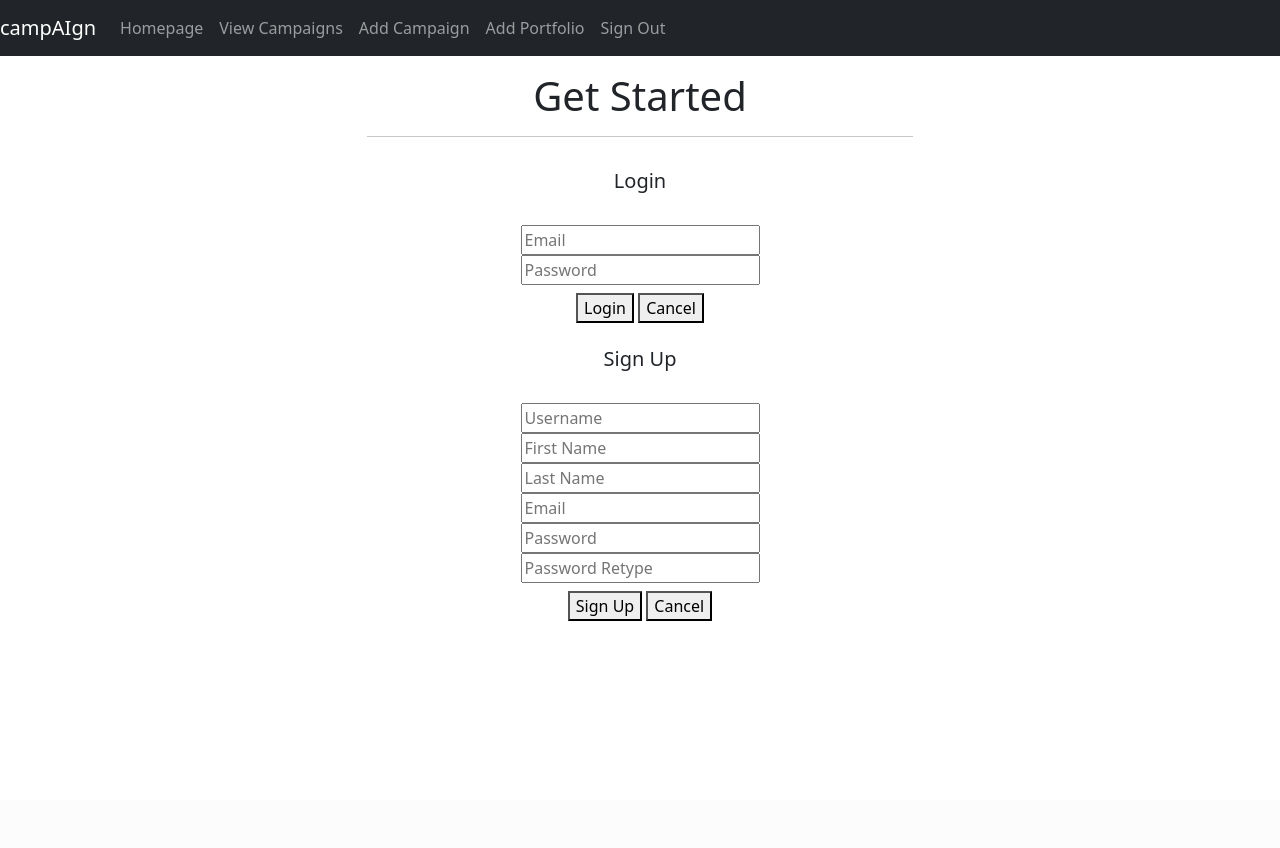
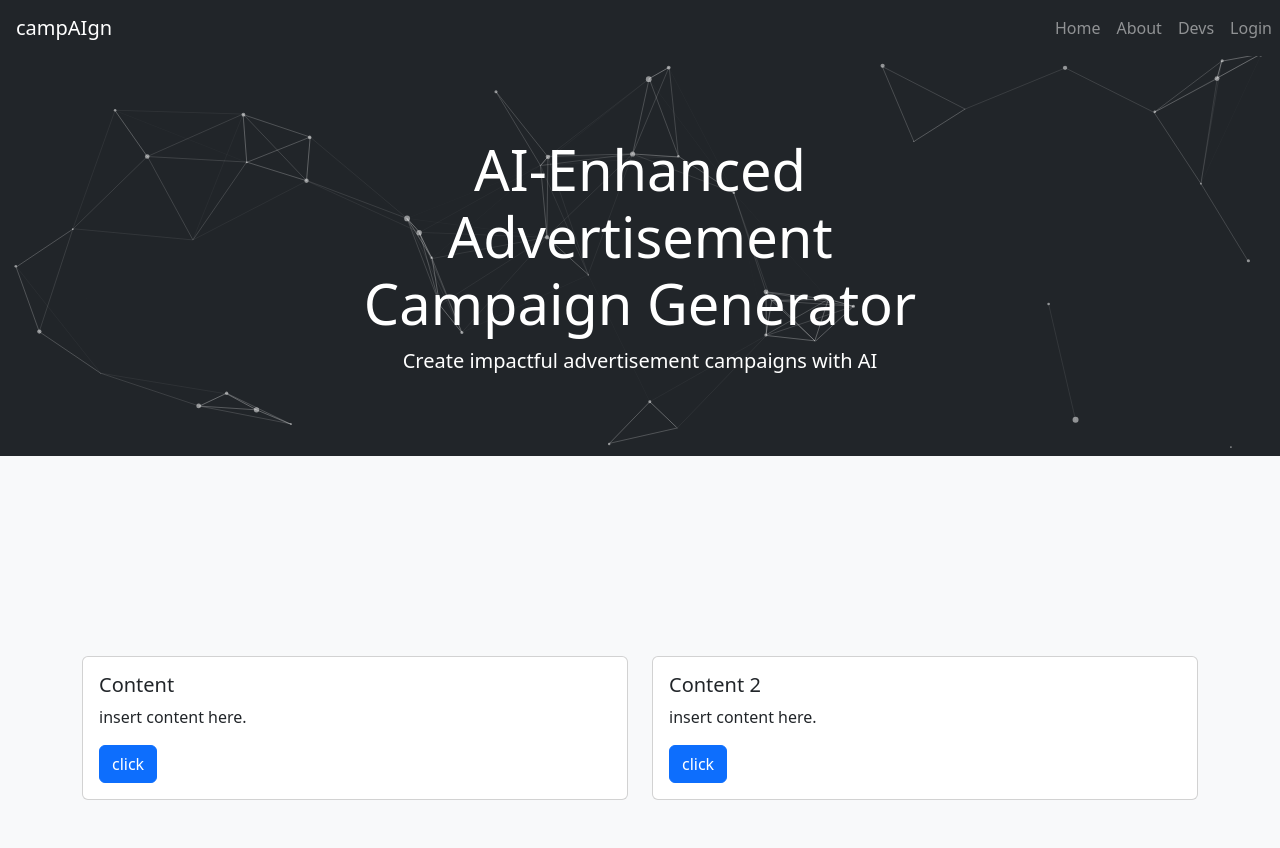
Before and after one commit to JPWarr7/AI-Campaign-Manager, a Flask app: page / in a window 1280 px wide. Before the commit the page ends 621 px from the top, so only its background shows below. Run offline with Flask 3, Linux system fonts and the light colour scheme; parts of the project's set-up code (start-up, migrations or seed data) failed here and were passed over; some libraries are stand-ins or nearby versions.

Commit message:
more UI tweaks. product landing page

```diff
--- a/app/routes/functions/mail.py
+++ b/app/routes/functions/mail.py
@@ -158,7 +158,7 @@ def portfolio_creation_notification(user, portfolio):
     address = user.email
     user_msg = f'''Hello {user.username}, a new Portfolio has been added to your account at {portfolio.creation_date}.
     \n Portfolio information is included below.
-    \n {portfolio.title}
+    \n {portfolio.name}
     '''
     message = create_message(address, user_msg, subject='Portfolio Creation Successful!')
     send_message(mail_client, message)
@@ -178,7 +178,7 @@ def portfolio_edit_notification(user, old_name, portfolio):
     address = user.email
     user_msg = f'''Hello {user.username}, your Portfolio has been successfully edited.
     \n Changes to Portfolio information are included below.
-    \n {old_name} -> {portfolio.title}
+    \n {old_name} -> {portfolio.name}
     '''
     message = create_message(address, user_msg, subject='Portfolio Edited Successfully!')
     send_message(mail_client, message)
--- a/app/routes/landing.py
+++ b/app/routes/landing.py
@@ -24,6 +24,6 @@ def landing():
 
 @app.route('/home', methods=['GET', 'POST'])
 @login_required
-def index():
-    return render_template('index.html')
+def home():
+    return render_template('home.html')
     # return render_template('viewCampaigns.html', call_type = 'user', id = current_user.id)
--- a/app/routes/portfolio.py
+++ b/app/routes/portfolio.py
@@ -5,7 +5,7 @@ from app.forms import *
 from flask import render_template, redirect, send_from_directory, url_for, flash, request
 from flask_login import login_user, logout_user, login_required, current_user
 import sys
-# from app.routes.openai import summarization, text_generation, image_generation
+from app.routes.functions.mail import *
 from app.routes.campaign import view_campaigns
 
 
@@ -22,6 +22,7 @@ def add_portfolio():
         db.session.add(portfolio)
         db.session.commit()
         portfolio = Portfolio.query.filter_by(user_id = current_user.id).order_by(Portfolio.creation_date.desc()).first()
+        portfolio_creation_notification(current_user, portfolio)
         return redirect(url_for('view_portfolio', portfolio_id = portfolio.id))
 
     return render_template('addPortfolio.html', form=form)
@@ -61,7 +62,6 @@ def view_portfolio(portfolio_id):
         final_campaigns.append(row_campaigns)
 
     campaigns = [name, creation_date, final_campaigns]
-
     # return render_template('viewPortfolio.html', info=info)
     return render_template('viewCampaigns.html', campaigns=campaigns)
 
--- a/app/templates/landing.html
+++ b/app/templates/landing.html
@@ -1,143 +1,192 @@
 <!DOCTYPE html>
-<html lang = "en">
+<html lang="en">
 <head>
-    <meta charset="utf-8">
-    <meta name="viewport" content="width=device-width, initial-scale=1">
+  <meta charset="UTF-8">
+  <meta name="viewport" content="width=device-width, initial-scale=1.0">
+  <title>AI Advertisement Campaign Generator</title>
+  <!-- Bootstrap CSS -->
+  <link href="https://stackpath.bootstrapcdn.com/bootstrap/4.5.2/css/bootstrap.min.css" rel="stylesheet">
+  <script src="https://cdn.jsdelivr.net/particles.js/2.0.0/particles.min.js"></script>
 
-    <meta name="description" content="">
-    <meta name="author" content="">
+  <!-- Custom styles -->
+  <link rel="stylesheet" type="text/css" href="/static/styles.css">
+  <style>
 
-    <title>AI-Enhanced Ad Campaign Manager</title>
+    body {
+      margin: 0; /* Remove default body margin */
+      padding: 0; /* Remove default body padding */
+      background-color: #f8f9fa;
+    }
+    #particles-container {
+        padding-bottom: 25vh; /* Set the padding to be 25% of the viewport height */
+      }
+    /* Set the height of the particles-js div to half of the viewport height */
+    #particles-js {
+      height: 50vh;
+      background-color: #212529; /* Set the background color to match the navbar's color */
+    }
 
+    .text-container {
+      position: absolute;
+      top: 25%;
+      left: 50%;
+      transform: translate(-50%, -25%);
+      text-align: center;
+      color: #ffffff; /* Set the text color to white */
+      z-index: 1; /* Ensure the text appears above the particles */
+    }
 
+  </style>
+</head>
+<body>
+    {% include 'landingNavbar.html' %}
 
-    <link rel="stylesheet" type="text/css" href="/static/styles.css">
+    <div id="particles-container">
+        <div id="particles-js"></div>
 
-
-</head>
-
-<body>
-    {% include 'navbar.html' %}
-
-    <!--
-<div class="topnav">
-    <p class="font1" href="#home">[insert name here]</p>
-    <div class="right-links">
-            <a class="a2" onclick="openLoginForm()">Login</a>
-            <a class="a2" onclick="openSignupForm()">Sign Up</a>
+        <div class="text-container">
+          <h1 class="display-4">AI-Enhanced Advertisement Campaign Generator</h1>
+          <p class="lead">Create impactful advertisement campaigns with AI</p>
         </div>
       </div>
--->
 
-
-<div class="container">
-    <div class="row justify-content-center">
-      <div class="col-md-6 text-center">
-        <div class = "py-3">
-            <h1>Get Started</h1>
-            <hr>
+  <!-- Main content -->
+  <div class="container pb-5">
+    <div class="row">
+      <div class="col-md-6">
+        <div class="card">
+          <div class="card-body">
+            <h5 class="card-title">Content</h5>
+            <p class="card-text">insert content here.</p>
+            <a href="#" class="btn btn-primary">click</a>
+          </div>
+        </div>
+      </div>
+      <div class="col-md-6">
+        <div class="card">
+          <div class="card-body">
+            <h5 class="card-title">Content 2</h5>
+            <p class="card-text">insert content here.</p>
+            <a href="#" class="btn btn-primary">click</a>
+          </div>
         </div>
       </div>
     </div>
   </div>
 
 
-<div class = "blur" id = "blur">
-<section id="login" class = "text-center">
+  <script src="https://code.jquery.com/jquery-3.5.1.slim.min.js"></script>
+  <script src="https://cdn.jsdelivr.net/npm/@popperjs/core@2.5.4/dist/umd/popper.min.js"></script>
+  <script src="https://stackpath.bootstrapcdn.com/bootstrap/4.5.2/js/bootstrap.min.js"></script>
 
-
-        <div class="logincard" id="loginForm">
-            <form action="/login" method="POST" class="login webform"  role="form">
-
-                <h5 class="logincard-title"> Login</h5>
-
-                <div class="pt-4">
-                    <input type="email" class="logincard-email-input" name="email" id="email" placeholder="Email" required>
-                </div>
-
-                <div class="pb-2">
-                    <input type="text" class="logincard-password-input" name="password" id="password" placeholder="Password" required>
-                </div>
-
-                <button type="submit" class="submit-button" id="submit-button" name="submit">Login</button>
-                <button type="reset" class="cancel-button" onclick="closeLoginForm()">Cancel</button>
-            </form>
-        </div>
-
-</section>
-
-<section id="signup" class = "text-center">
-
-    <div class="pt-4" id="signupForm">
-        <form action="/signup" method="POST" class=""  role="form">
-
-            <h5 class=""> Sign Up</h5>
-
-            <div class="pt-4">
-                <input type="text" class="" name="username" id="username" placeholder="Username" required>
-            </div>
-
-            <div class="">
-                <input type="text" class="" name="first_name" id="first_name" placeholder="First Name" required>
-            </div>
-
-            <div class="">
-                <input type="text" class="" name="last_name" id="last_name" placeholder="Last Name" required>
-            </div>
-
-            <div class="">
-                <input type="email" class="" name="email" id="email" placeholder="Email" required>
-            </div>
-
-            <div class="">
-                <input type="text" class="" name="password" id="password" placeholder="Password" required>
-            </div>
-
-            <div class="pb-2">
-                <input type="text" class="" name="password_verification" id="password_verification" placeholder="Password Retype" required>
-            </div>
-
-            <button type="submit" class="" id="submit-button" name="submit">Sign Up</button>
-            <button type="reset" class="" onclick="closeSignupForm()">Cancel</button>
-        </form>
-    </div>
-
-</section>
-
-</div>
-
-{% with messages = get_flashed_messages(with_categories=true) %}
-{% if messages %}
-  {% for category, message in messages %}
-  <div class="alert alert-success" role="alert">{{ message }}</div>
-    {% endfor %}
-{% endif %}
-{% endwith %}
   <script>
-
-    function openLoginForm() {
-        document.getElementById("loginForm").style.display = "block";
-        document.getElementById("blur").style.backdropFilter="blur(8px)";
-
-        document.getElementById("signupForm").style.display = "none";
+    particlesJS('particles-js', { // creating particles
+        particles: {
+            number: {
+                value: 80,
+                density: {
+                    enable: true,
+                    value_area: 800
                 }
-    function closeLoginForm() {
-        document.getElementById("loginForm").style.display = "none";
-        document.getElementById("blur").style.backdropFilter = "none";
+            },
+            color: {
+                value: '#ffffff'
+            },
+            shape: {
+                type: 'circle',
+                stroke: {
+                    width: 0,
+                    color: '#000000'
+                },
+                polygon: {
+                    nb_sides: 5
+                },
+            },
+            opacity: {
+                value: 0.5,
+                random: false,
+                anim: {
+                    enable: false,
+                    speed: 1,
+                    opacity_min: 0.1,
+                    sync: false
                 }
-    function openSignupForm() {
-        document.getElementById("signupForm").style.display = "block";
-        document.getElementById("blur").style.backdropFilter="blur(8px)";
-
-        document.getElementById("loginForm").style.display = "none";
+            },
+            size: {
+                value: 3,
+                random: true,
+                anim: {
+                    enable: false,
+                    speed: 40,
+                    size_min: 0.1,
+                    sync: false
                 }
-    function closeSignupForm() {
-        document.getElementById("signupForm").style.display = "none";
-        document.getElementById("blur").style.backdropFilter = "none";
+            },
+            line_linked: {
+                enable: true,
+                distance: 150,
+                color: '#ffffff',
+                opacity: 0.4,
+                width: 1
+            },
+            move: {
+                enable: true,
+                speed: 3,
+                direction: 'none',
+                random: false,
+                straight: false,
+                out_mode: 'out',
+                bounce: false,
+                attract: {
+                    enable: false,
+                    rotateX: 600,
+                    rotateY: 1200
                 }
+            }
+        },
+        interactivity: {
+            detect_on: 'canvas',
+            events: {
+                onhover: {
+                    enable: true,
+                    mode: 'repulse'
+                },
+                onclick: {
+                    enable: true,
+                    mode: 'push'
+                },
+                resize: true
+            },
+            modes: {
+                grab: {
+                    distance: 400,
+                    line_linked: {
+                        opacity: 1
+                    }
+                },
+                bubble: {
+                    distance: 400,
+                    size: 40,
+                    duration: 2,
+                    opacity: 8,
+                    speed: 3
+                },
+                repulse: {
+                    distance: 150,
+                    duration: 0.4
+                },
+                push: {
+                    particles_nb: 4
+                },
+                remove: {
+                    particles_nb: 2
+                }
+            }
+        },
+        retina_detect: true
+    });
 
   </script>
 
 </body>
-
 </html>
--- /dev/null
+++ b/app/templates/landingNavbar.html
@@ -0,0 +1,56 @@
+<!DOCTYPE html>
+<html lang="en">
+<head>
+  <meta charset="UTF-8">
+  <meta name="viewport" content="width=device-width, initial-scale=1.0">
+  <title>AI-Enhanced Advertisement Campaign Generator</title>
+  <link href="https://cdn.jsdelivr.net/npm/bootstrap@5.3.0-alpha3/dist/css/bootstrap.min.css" rel="stylesheet" integrity="sha384-KK94CHFLLe+nY2dmCWGMq91rCGa5gtU4mk92HdvYe+M/SXH301p5ILy+dN9+nJOZ" crossorigin="anonymous">
+
+  <style>
+    body {
+      background-color: #f8f9fa;
+    }
+    .jumbotron {
+      background-color: #007bff;
+      color: #fff;
+    }
+  </style>
+</head>
+<body>
+
+  <nav class="navbar navbar-expand-lg navbar-dark bg-dark" id="landingNavbar">
+    <a class="navbar-brand ml-3" href="{{ url_for('landing') }}">campAIgn</a>
+    <button class="navbar-toggler" type="button" data-toggle="collapse" data-target="#navbarNav" aria-controls="navbarNav" aria-expanded="false" aria-label="Toggle navigation">
+      <span class="navbar-toggler-icon"></span>
+    </button>
+    <div class="collapse navbar-collapse" id="navbarNav">
+      <ul class="navbar-nav ml-auto">
+        <li class="nav-item">
+          <a class="nav-link" href="#">Home</a>
+        </li>
+        <li class="nav-item">
+          <a class="nav-link" href="#">About</a>
+        </li>
+        <li class="nav-item">
+          <a class="nav-link" href="#">Devs</a>
+        </li>
+      </li>
+      {% if current_user.is_authenticated %}
+        <li class="nav-item">
+          <a class="nav-link" href="{{ url_for('home') }}"><b>{{ current_user.username }}</b></a>
+        </li>
+      {% else %}
+        <li class="nav-item">
+          <a class="nav-link" href="{{ url_for('login_page') }}">Login</a>
+        </li>
+      {% endif %}
+      </ul>
+    </div>
+  </nav>
+
+  <!-- Bootstrap JS -->
+  <script src="https://code.jquery.com/jquery-3.5.1.slim.min.js"></script>
+  <script src="https://cdn.jsdelivr.net/npm/@popperjs/core@2.5.4/dist/umd/popper.min.js"></script>
+  <script src="https://stackpath.bootstrapcdn.com/bootstrap/4.5.2/js/bootstrap.min.js"></script>
+</body>
+</html>
--- a/app/templates/navbar.html
+++ b/app/templates/navbar.html
@@ -4,14 +4,14 @@
 <link rel="stylesheet" href="https://cdnjs.cloudflare.com/ajax/libs/font-awesome/4.7.0/css/font-awesome.min.css">
 
 <nav class="navbar navbar-expand-lg navbar-dark bg-dark">
-    <a class="navbar-brand" href="#"> campAIgn</a>
+    <a class="navbar-brand ml-3" href="{{ url_for('landing') }}">campAIgn</a>
     <button class="navbar-toggler" type="button" data-toggle="collapse" data-target="#navbarNav" aria-controls="navbarNav" aria-expanded="false" aria-label="Toggle navigation">
       <span class="navbar-toggler-icon"></span>
     </button>
     <div class="collapse navbar-collapse" id="navbarNav">
       <ul class="navbar-nav">
         <li class="nav-item">
-            <a class="dropdown-item nav-link" href="{{ url_for('index') }}">Homepage</a>
+            <a class="dropdown-item nav-link" href="{{ url_for('home') }}">Homepage</a>
           </li>
         <li class="nav-item">
           <a class="nav-link" href="{{ url_for('view_campaigns') }}?call_type=user&id={{ current_user.id }}">View Campaigns</a>
@@ -22,7 +22,7 @@
         <li class="nav-item">
             <a class="nav-link" href="{{ url_for('add_portfolio') }}">Add Portfolio</a>
           </li>
-        <li class="nav-item ml-auto">
+        <li class="nav-item">
             <a class="nav-link" href="{{ url_for('logout') }}">Sign Out</a>
           </li>
       </ul>
--- a/app/templates/viewCampaigns.html
+++ b/app/templates/viewCampaigns.html
@@ -25,6 +25,7 @@
         </thead>
         <tbody>
             {% for campaign in campaigns %}
+                {% if campaign %}
                 <div class  = "row">
                     <div class = "col-sm-6">
                             <div class="card">
@@ -53,6 +54,7 @@
                         </div>
                     </div>
                 </div>
+                {% endif %}
             {% endfor %}
         </tbody>
     </table>
```
Also changed, not shown: app/routes/login.py (+6 -2 lines), app/static/styles.css (+21 -25 lines), app/templates/login.html (added, +116 -0 lines), token.json (+1 -1 lines), app/templates/home.html (renamed from app/templates/index.html), 2 other files. Lines whose indentation alone changed are shown as unchanged.
